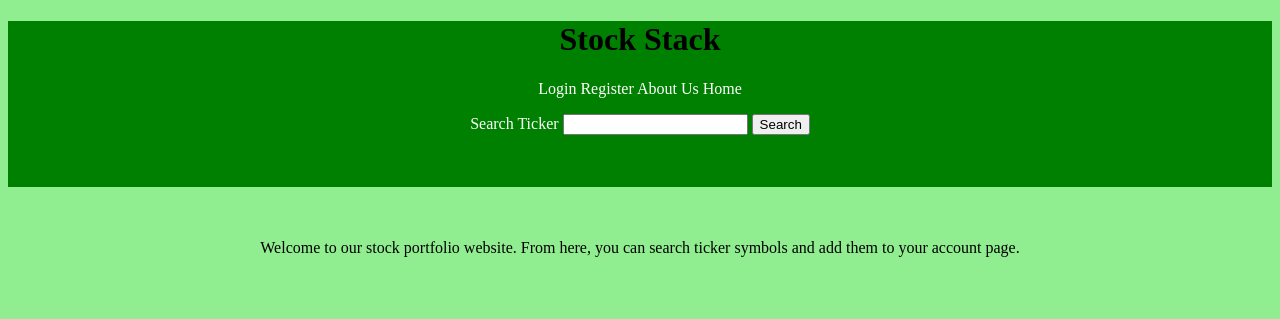
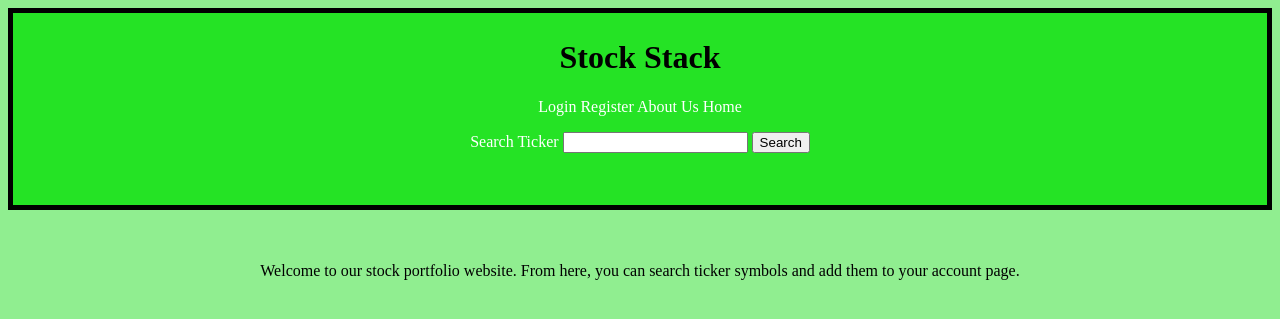
Before and after one commit to noah710/StockStack, a Flask app: page / in a window 1280 px wide. Shown: the top 319 px of the page. Run offline with Flask 2, Linux system fonts and the light colour scheme.

Commit message:
Update style.css

```diff
--- a/src/static/style.css
+++ b/src/static/style.css
@@ -1,6 +1,6 @@
 html{background-color: lightgreen}
 h1{ text-align: center}
 body{ text-align: center }
-.toolbar{ background-color:green}
-a{text-decoration:none; color:white}
+.toolbar{ background-color:#25e325;  border: 5px solid black; padding-top: 5px;}
+a{text-decoration:none; color:white; padding-right: 10}
 label{color: white}
```
